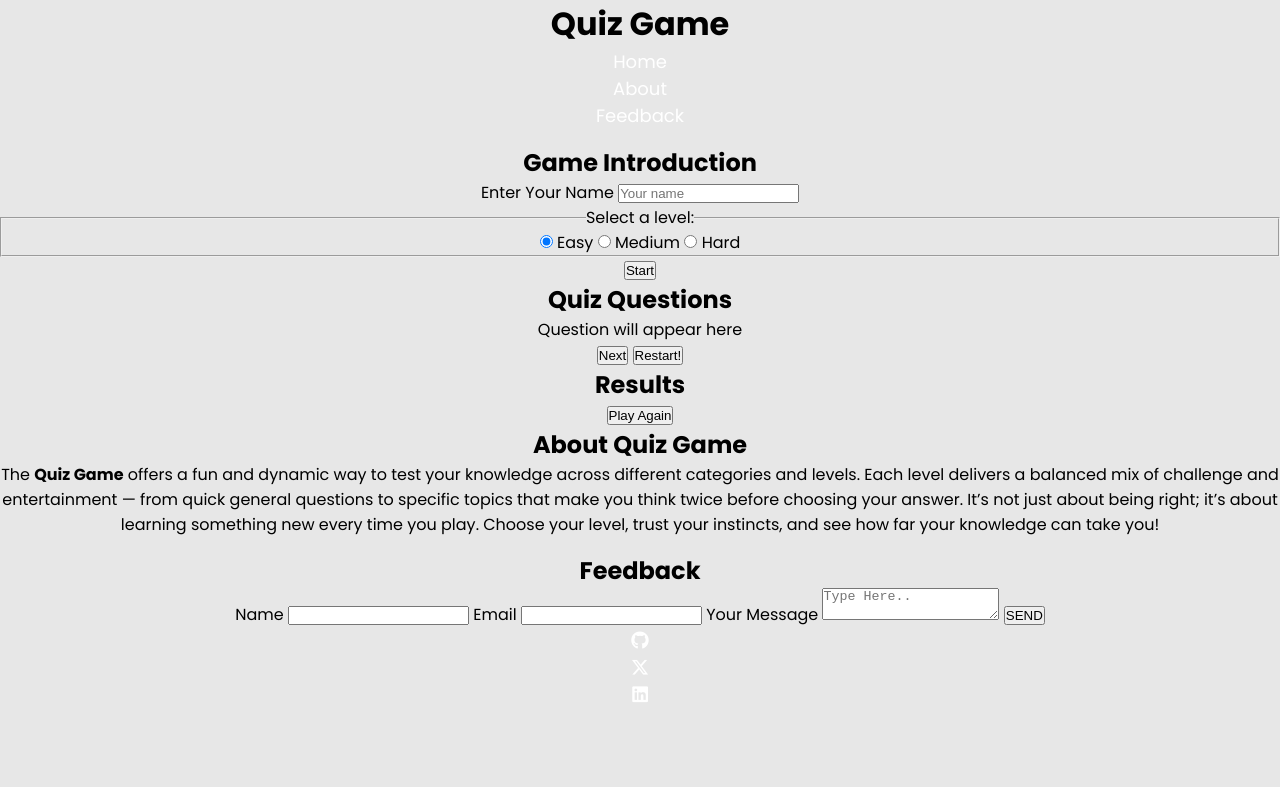
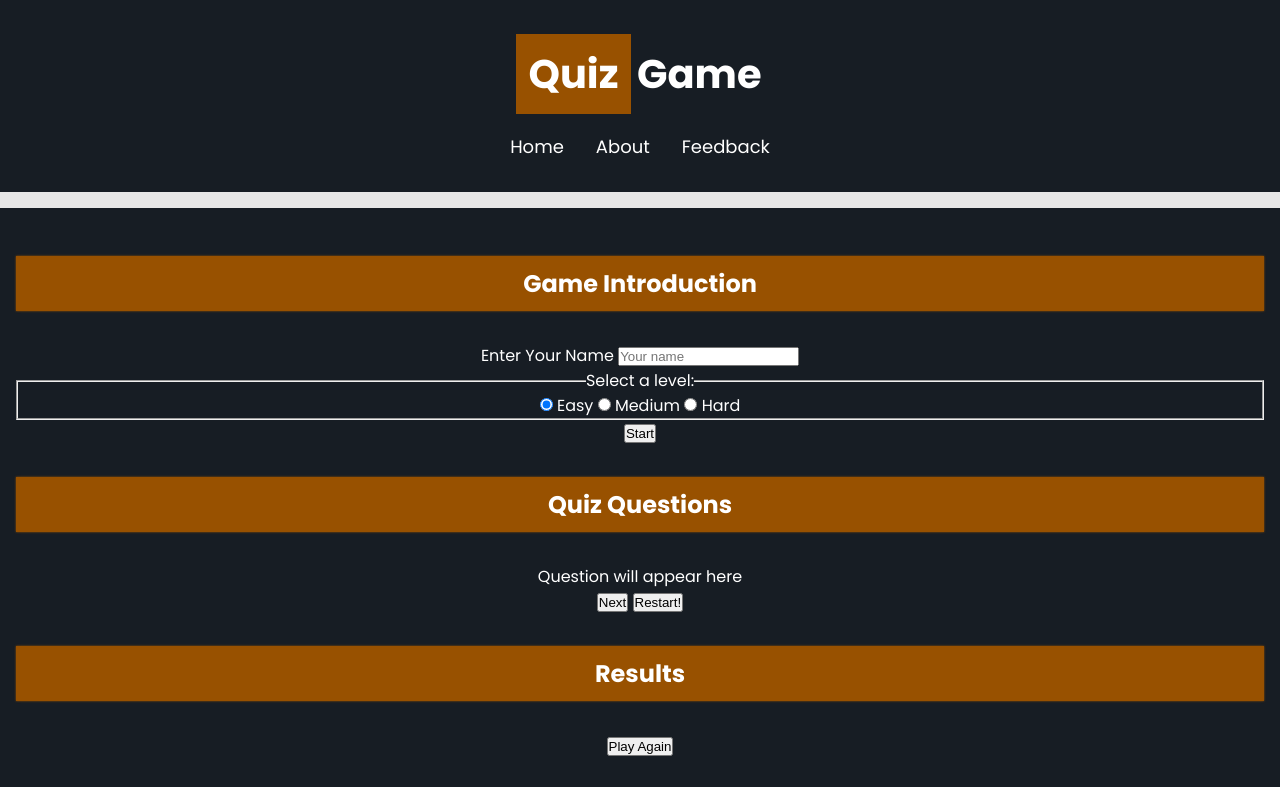
Before and after one commit to Tarik-Box/Simple-Quiz-Game, a plain HTML site: page index.html in a window 1280 px wide. Shown: the top 787 px of the page. Drawn offline with Linux system fonts and the light colour scheme.

Commit message:
Add more base styles ( header , h1 , h2 and span ) > fonts and color scheme and some shared styles, add flex to header and navbar

```diff
--- a/assets/css/style.css
+++ b/assets/css/style.css
@@ -36,3 +36,47 @@ a {
 ul {
     list-style: none;
 }
+
+header {
+    width: 100%;
+    height: 12em;
+    display: flex;
+    flex-direction: column;
+    align-items: center;
+    justify-content: center;
+    line-height: 2.5;
+}
+
+/* styling only "Quiz" word only of the title (Quiz Game) */
+.q-span{
+    background-color: #985100;
+    padding: 10px;
+    box-shadow: 0 0 0 2px #985100;
+}
+
+h1{
+    font-size: 2.5rem;;
+    transition: all 0.5s ease-in-out;
+}
+#nav-links{
+    display: flex;
+    gap: 2rem;
+    transition: all 0.5s ease-in-out;
+}
+
+/*  shared style */
+header,
+main,
+footer {
+    background-color: #171d24;
+    color: white;
+    padding: 1rem;
+}
+
+h2{
+    margin: 2rem 0;
+    background-color: #985100;
+    padding: 10px;
+    box-shadow: 0 0 2px 0 #985100;
+    transition: all 0.5s ease-in-out;
+}
```
